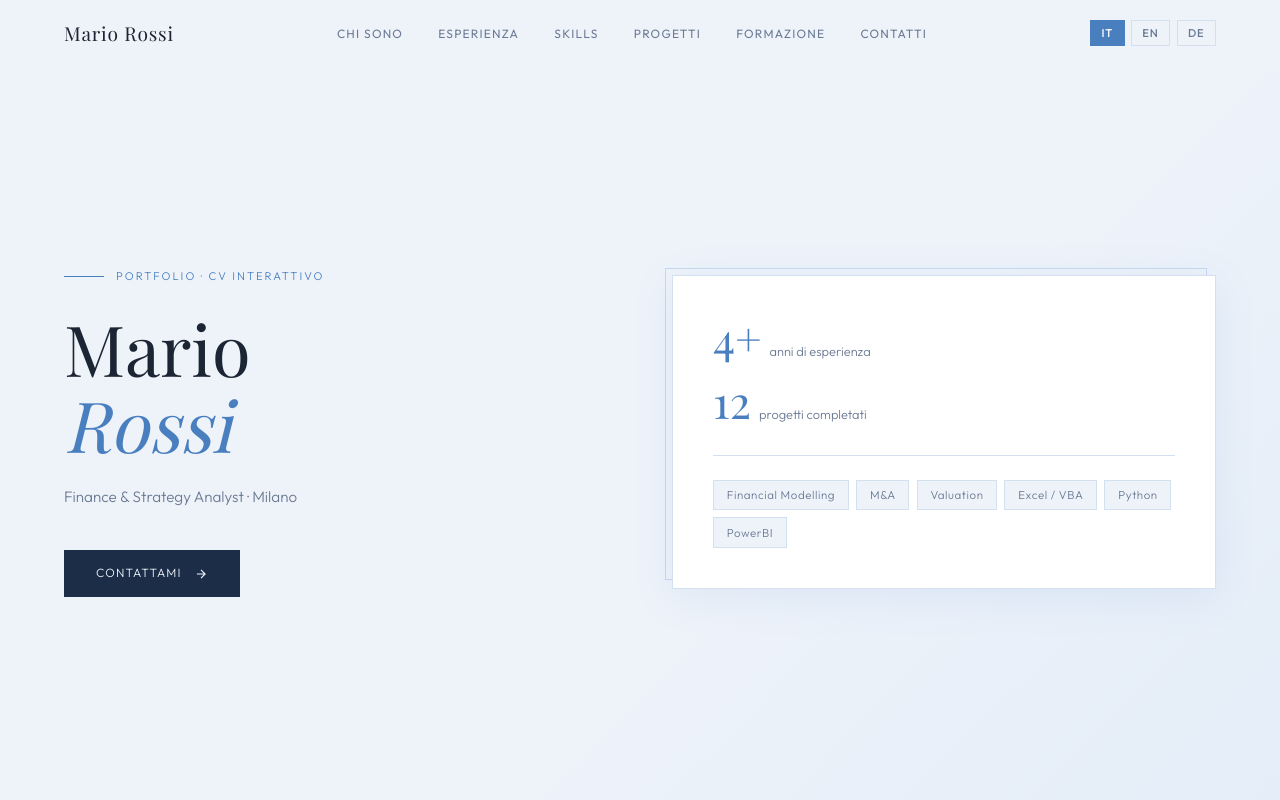
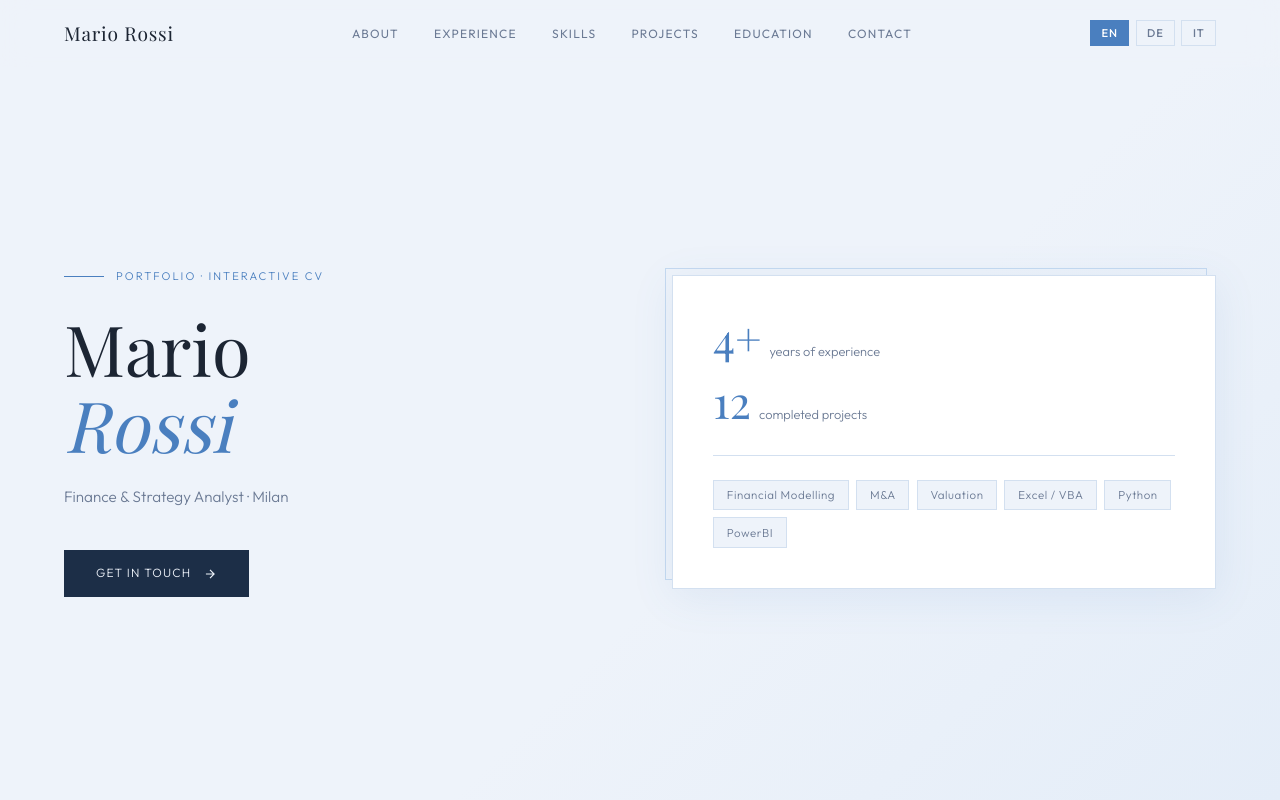
Before and after one commit to andreamili37/andreamili.github.io, a React (Vite) app: page / in a window 1280 px wide. Shown: the top 800 px of the page. Built offline with nearby package versions, Linux system fonts and the light colour scheme; a web font is replaced by a local one.

Commit message:
language change

```diff
--- a/src/App.jsx
+++ b/src/App.jsx
@@ -124,7 +124,7 @@ function Nav({ lang, setLang, page, setPage, t }) {
       )}
 
       <div style={{ display: "flex", gap: "0.4rem" }}>
-        {["it", "en", "de"].map(l => (
+        {["en", "de", "it"].map(l => (
           <button key={l} onClick={() => setLang(l)} style={{
             padding: "0.3rem 0.65rem",
             border: `1px solid ${lang === l ? "var(--accent)" : "var(--line)"}`,
@@ -606,7 +606,7 @@ function Footer({ t }) {
 
 // ── APP ───────────────────────────────────────────────────────────────────────
 export default function App() {
-  const [lang, setLang] = useState("it");
+  const [lang, setLang] = useState("en");
   const [page, setPage] = useState("home");
   const [currentProject, setCurrentProject] = useState(null);
   const t = content[lang];
```
